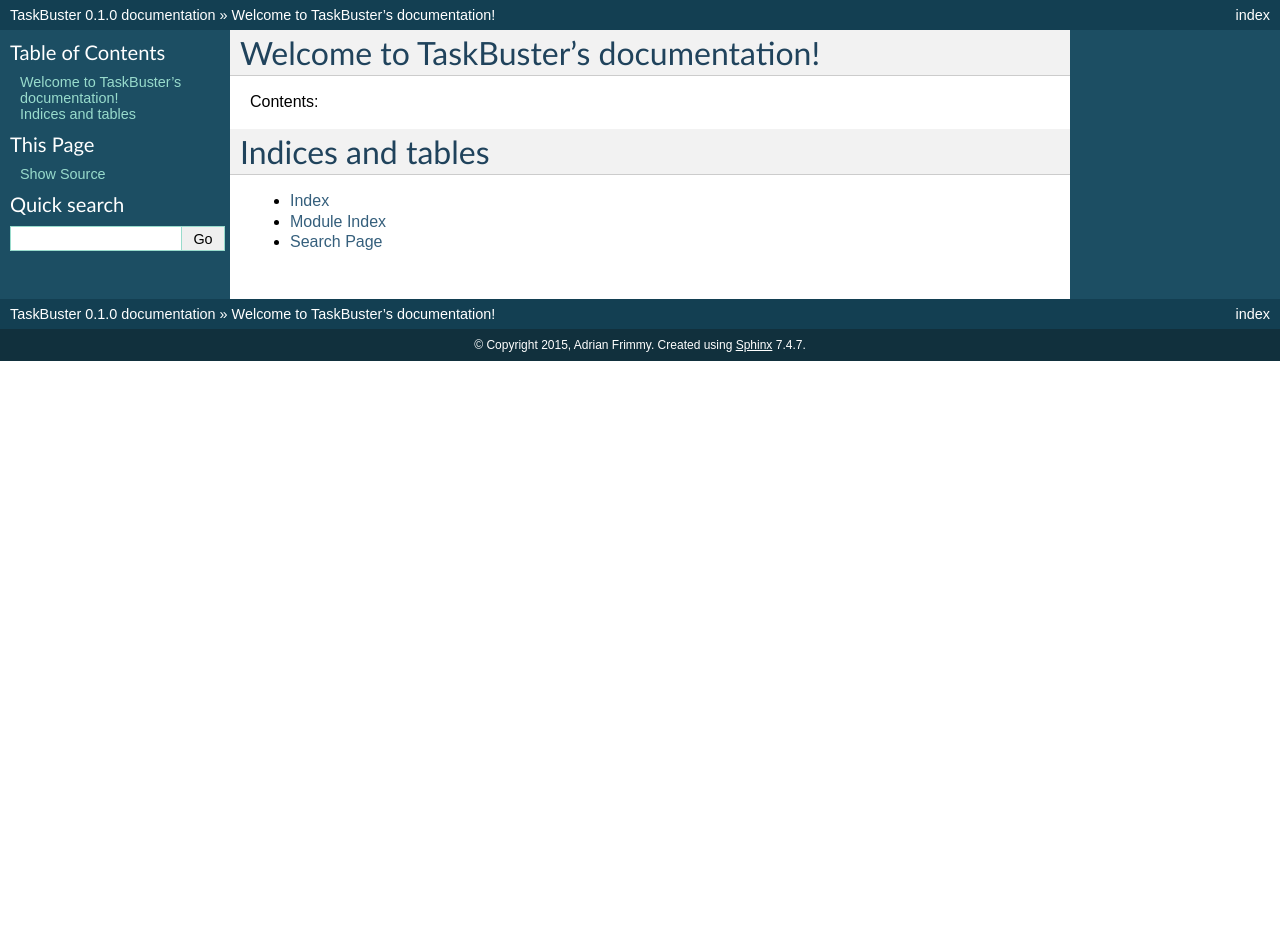
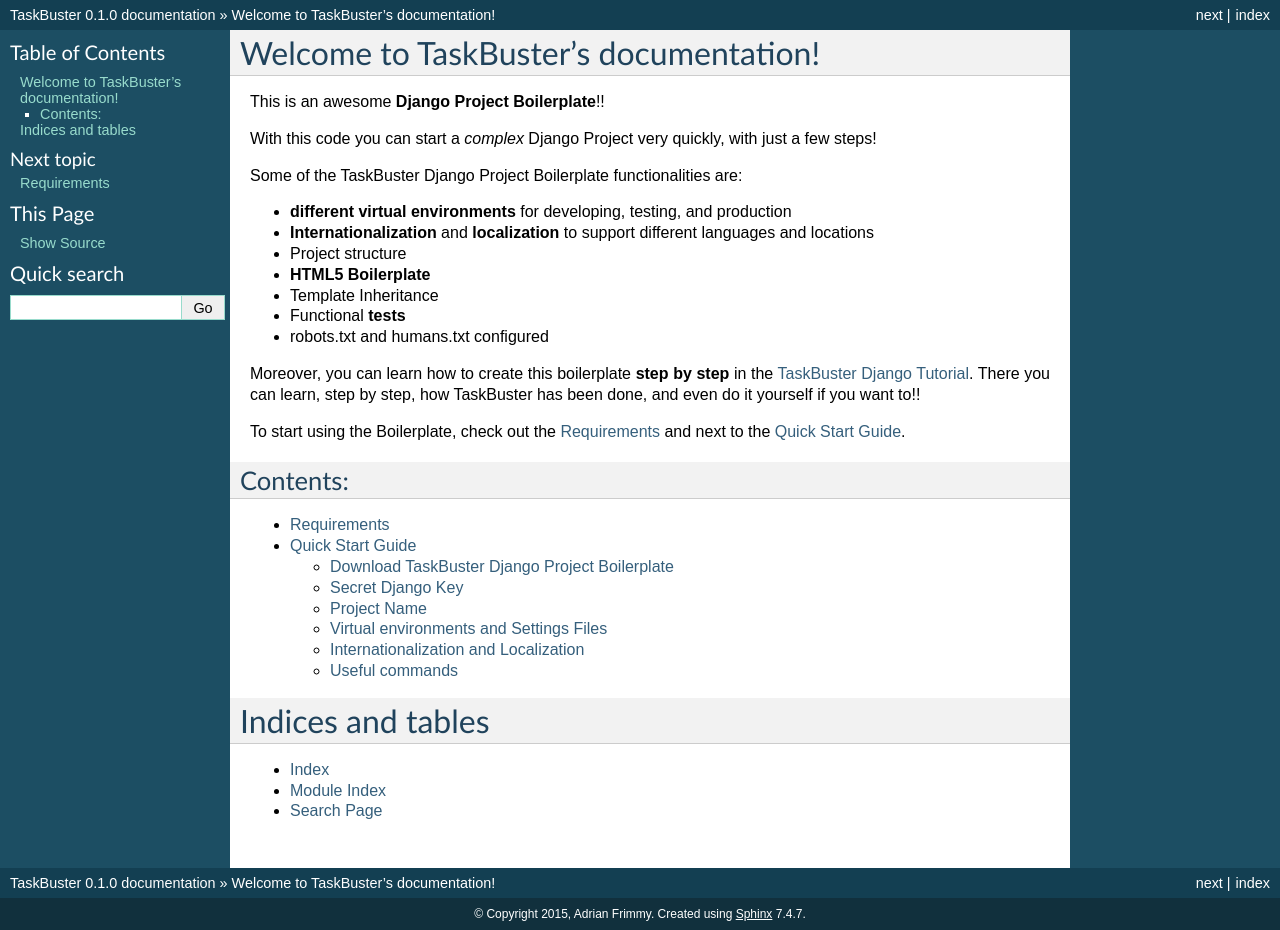
Before and after one commit to frimmy/TaskBuster, a Sphinx documentation site: the page built from docs/index.rst, in a window 1280 px wide. Built offline with Sphinx 7.4.7, drawn with Linux system fonts in a browser that asks for light colours; before the commit the page ends 900 px from its top, so only the background shows below that.

Commit message:
Documentation ready

```diff
--- a/docs/index.rst
+++ b/docs/index.rst
@@ -6,10 +6,39 @@
 Welcome to TaskBuster's documentation!
 ======================================
 
+This is an awesome **Django Project Boilerplate**!!
+
+With this code you can start a *complex* Django Project very quickly, with just a few steps!
+
+Some of the TaskBuster Django Project Boilerplate functionalities are:
+
+- **different virtual environments** for developing, testing, and production
+- **Internationalization** and **localization** to support different languages and locations
+- Project structure
+- **HTML5 Boilerplate**
+- Template Inheritance
+- Functional **tests**
+- robots.txt and humans.txt configured
+
+Moreover, you can learn how to create this boilerplate **step by step**
+in the |taskbuster_tutorial|. There you can learn, step by step, how
+TaskBuster has been done, and even do it yourself if you want to!!
+
+.. |taskbuster_tutorial| raw:: html
+
+		<a href="http://marinamele.com/taskbusterd-django-tutorial"
+		target="_blank">TaskBuster Django Tutorial</a>
+
+To start using the Boilerplate, check out the :doc:`requirements`
+and next to the :doc:`quick_start`.
+
 Contents:
-
+---------
 .. toctree::
    :maxdepth: 2
+
+   requirements
+   quick_start
 
 
 
--- /dev/null
+++ b/docs/quick_start.rst
@@ -0,0 +1,178 @@
+Quick Start Guide
+=================
+
+
+Download TaskBuster Django Project Boilerplate
+----------------------------------------------
+
+First, you need to download the BoilerPlate from GitHub.
+
+
+Secret Django Key
+-----------------
+
+This boilerplate has the **DJANGO_KEY** setting variable hidden.
+
+You can generate your DJANGO_KEY |django_key|.
+
+.. |django_key| raw:: html
+
+    <a href="http://www.miniwebtool.com/django-secret-key-generator"
+    target="_blank">here</a>
+
+
+Project Name
+------------
+
+This project is named *TaskBuster*, so if you are using this
+Boilerplate to create your own project, you'll have to change
+the name in a few places:
+
+ - *taskbuster_project* **folder** (your top project container)
+ - *taskbuster_project/taskbuster* **folder** (your project name)
+ - virtual environment names: **tb_dev** and **tb_test** (name them whatever you want)
+ - in virtual environments **postactivate** files (see section below), you have to change **taskbuster.settings.development** for your **projectname.settings.development**. Same works for the testing environment.
+
+
+Virtual environments and Settings Files
+---------------------------------------
+
+First, you must know your Python 3 path::
+
+    $ which python3
+
+which is something similar to /usr/local/bin/python3.
+
+Next, create a Development virtual environment with Python 3 installed::
+
+    $ mkvirtualenv --python=/usr/local/bin/python3 tb_dev
+
+where you might need to change it with your python path.
+
+Go to the virtual enviornment folder with::
+
+    $ cd $VIRTUAL_ENV/bin
+
+and edit the postactivate file.:
+
+    $ vi postactivate
+
+You must add the lines: ::
+
+    export DJANGO_SETTINGS_MODULE="taskbuster.settings.development"
+    export SECRET_KEY="your_secret_django_key"
+
+with your project name and your own secret key.
+
+Next, edit the **predeactivate** file and add the line::
+
+    unset SECRET_KEY
+
+Repeat the last steps for your testing environment::
+
+    $ mkvirtualenv --python=/usr/local/bin/python3 tb_test
+    $ cd $VIRTUAL_ENV/bin
+    $ vi postactivate
+
+where you have to add the lines::
+
+    export DJANGO_SETTINGS_MODULE="taskbuster.settings.testing"
+    export SECRET_KEY="your_secret_django_key"
+
+and in the predeactivate file::
+
+    unset SECRET_KEY
+
+Next, install the packages in each environment::
+
+    $ workon tb_dev
+    $ pip install -r requirements/development.txt
+    $ workon tb_test
+    $ pip install -r requirements/testing.txt
+
+
+
+Internationalization and Localization
+-------------------------------------
+
+Settings
+********
+
+The default language for this Project is **English**, and we use internatinalization to translate the text into Catalan.
+
+If you want to change the translation language, or include a new one, you just need to modify the **LANGUAGES** variable in the file *settings/base.py*. The language codes that define each language can be found |codes_link|.
+
+.. |codes_link| raw:: html
+
+    <a href="http://msdn.microsoft.com/en-us/library/ms533052(v=vs.85).aspx" target="_blank">here</a>
+
+For example, if you want to use German you should include::
+
+    LANGUAGES = (
+        ...
+        'de', _("German"),
+        ...
+    )
+
+You can also specify a dialect, like Luxembourg's German with::
+
+    LANGUAGES = (
+        ...
+        'de-lu', _("Luxemburg's German"),
+        ...
+    )
+
+Note: the name inside the translation function _("") is the language name in the default language (English).
+
+More information on the |internationalization_post|.
+
+.. |internationalization_post| raw:: html
+
+    <a href="http://marinamele.com/taskbuster-django-tutorial/internationalization-localization-languages-time-zones" target="_blank">TaskBuster post</a>
+
+
+Translation
+***********
+
+Go to the terminal, inside the taskbuster_project folder and create the files to translate with::
+
+    $ python manage.py makemessages -l ca
+
+change the language "ca" for your selected language.
+
+Next, go to the locale folder of your language::
+
+    $ cd taskbuster/locale/ca/LC_MESSAGES
+
+where taskbuster is your project folder. You have to edit the file *django.po* and translate the strings. You can find more information about how to translate the strings |translation_strings_post|.
+
+.. |translation_strings_post| raw:: html
+
+    <a href="http://marinamele.com/taskbuster-django-tutorial/internationalization-localization-languages-time-zones#inter-translation" target="_blank">here</a>
+
+Once the translation is done, compile your messages with::
+
+    $ python manage.py compilemessages -l ca
+
+
+
+Tests
+*****
+
+We need to update the languages in our Tests to make sure the translation works correclty. Open the file *functional_tests/test_all_users.py*:
+
+- in **test_internationalization**, update your languages with the translation of title text, here "Welcome to TaskBuster!"
+- in **test_localization**, update your languages.
+
+
+
+Useful commands
+---------------
+
+A list of all the commands used to run this template::
+
+    $ workon tb_dev
+    $ workon tb_test
+
+    $ python manage.py makemessages -l ca
+    $ python manage.py compilemessages -l ca
--- /dev/null
+++ b/docs/requirements.rst
@@ -0,0 +1,29 @@
+Requirements
+============
+
+The requirements necessary to use this Django Project Boilerplate are:
+
+- **python3** and **pip3**
+- **virtualenv and virtualenvwrapper**
+- **Firefox** (to use Selenium's Webdriver in functional Tests)
+- **GNU gettext** (to use Internationalization)
+
+If you don't have the first two requirements, you may find this post useful: |python_install|.
+
+.. |python_install| raw:: html
+
+	<a href="http://www.marinamele.com/2014/07/install-python3-on-mac-os-x-and-use-virtualenv-and-virtualenvwrapper.html" target="_blank"> Install Python 3 on Mac OS X and use virtualenv and virtualenvwrapper</a>
+
+You can download Firefox from the official web page: |firefox_web|
+
+.. |firefox_web| raw::html
+
+	<a href="https://www.mozilla.org" target="_blank">Firefox</a>
+
+And if you don't have GNU gettext, check this |taskbuster_section|
+
+.. |taskbuster_section| raw:: html
+
+	<a href="http://marinamele.com/taskbuster-django-tutorial/Internationalization-localization-languages-time-zones" target="_blank">TaskBuster tutorial section</a>
+
+**Ready?!** Continue to the :doc:`quick_start`!
```
Also changed, not shown: 12 other files.
